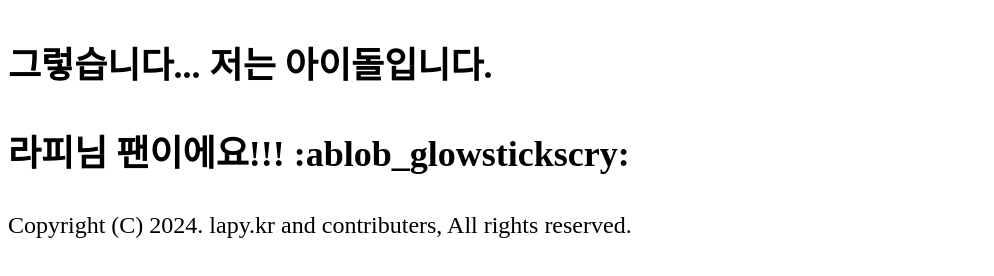
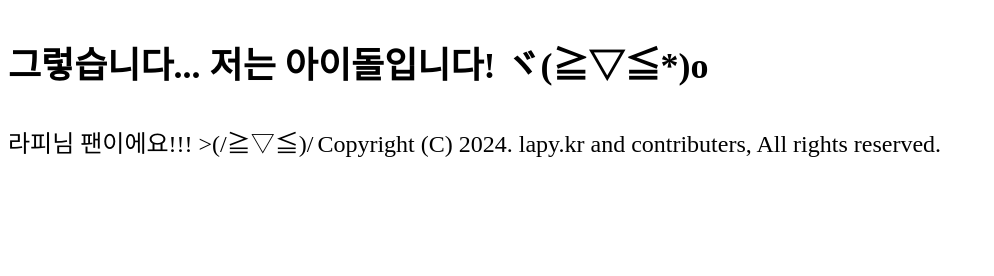
Before and after one commit to capedayo/lapy.kr-, a plain HTML site: page index.html in a window 1280 px wide. Shown: the whole page, without its empty margins (0-994 px from the left). Drawn offline with Linux system fonts and the light colour scheme; a web font is replaced by a local one.

Commit message:
Update index.html

```diff
--- a/index.html
+++ b/index.html
@@ -7,8 +7,8 @@
 </head>
 <body>
     <dlv>
-        <p><strong>그렇습니다... 저는 아이돌입니다.</strong></p>
-        <p><strong>라피님 팬이에요!!! :ablob_glowstickscry:</strong></p>
+        <p><strong>그렇습니다... 저는 아이돌입니다! ヾ(≧▽≦*)o </strong></p>
+        <small>라피님 팬이에요!!! >(/≧▽≦)/</small>
         <small>Copyright (C) 2024. lapy.kr and contributers, All rights reserved.</small>
     </dlv>
     <style>
```
